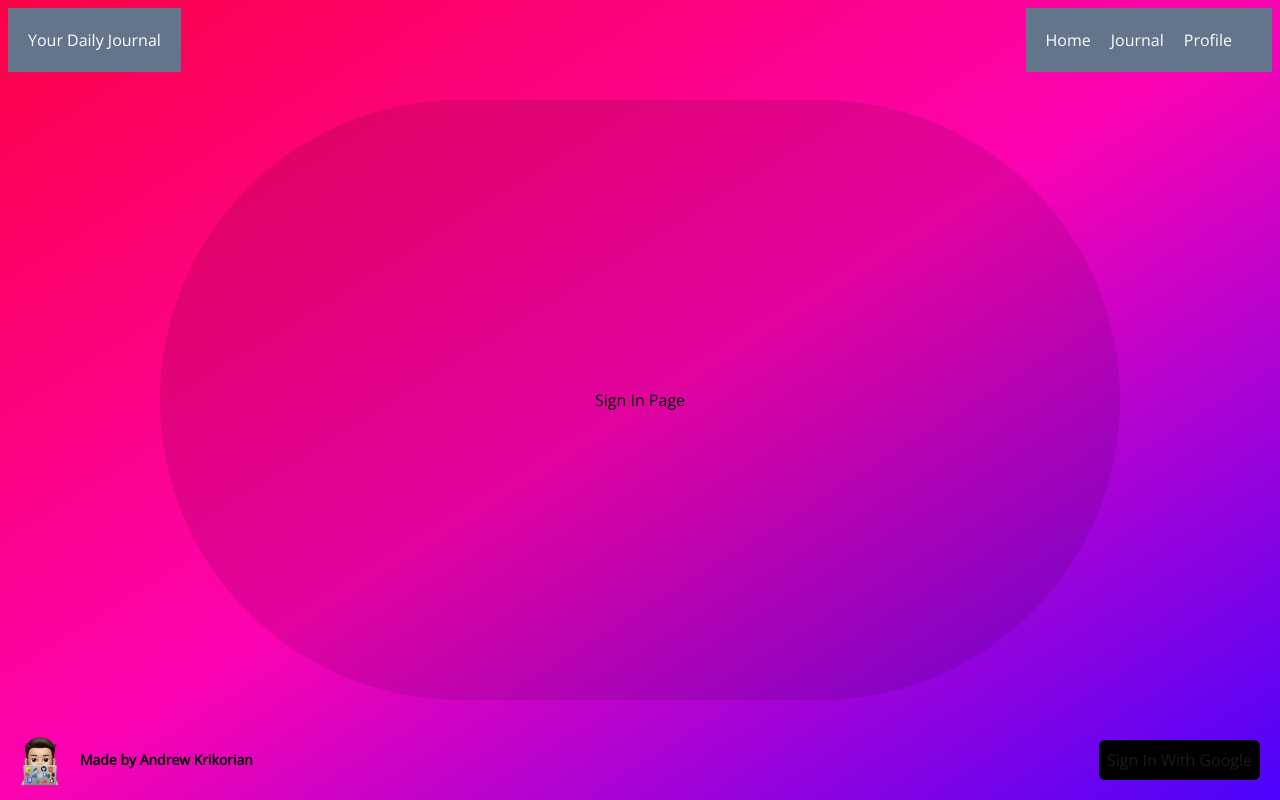
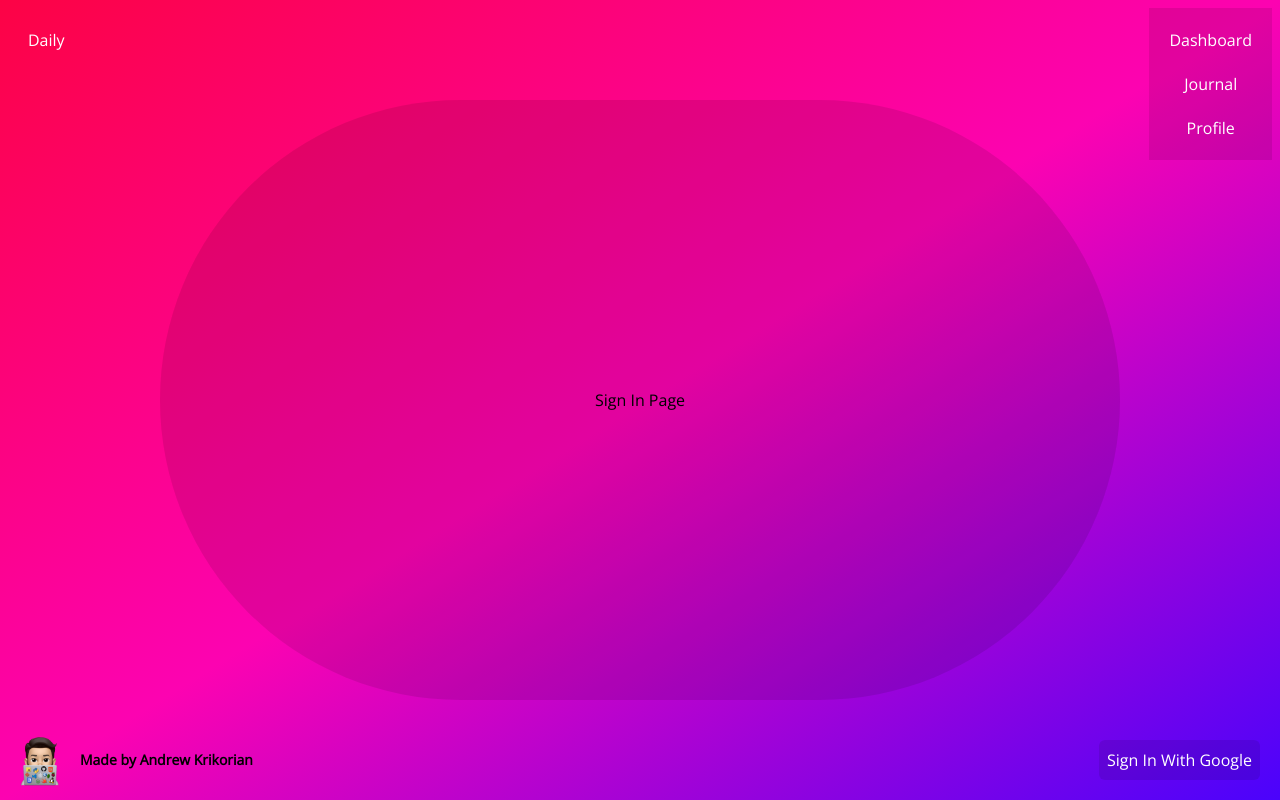
Before and after one commit to andykr1k/TechHacks2022, a React (Vite) app: page / in a window 1280 px wide. Built offline with nearby package versions, Linux system fonts and the light colour scheme; no server answers.

Commit message:
Still Working on Design

```diff
--- a/src/App.jsx
+++ b/src/App.jsx
@@ -43,16 +43,16 @@ function SignIn() {
     auth.signInWithPopup(provider);
   }
   return (
-    <motion.div whileHover={{scale: 1.2}}  className='flex absolute justify-center items-center bottom-0 right-0 m-5 bg-black rounded-md p-2'>
-      <button className='text-white opacity-10' onClick={signInWithGoogle}>Sign In With Google</button>
+    <motion.div whileHover={{scale: 1.2}} class="page" className='flex absolute justify-center items-center bottom-0 right-0 m-5 bg-black rounded-md p-2 bg-opacity-10'>
+      <button className='text-white' onClick={signInWithGoogle}>Sign In With Google</button>
     </motion.div>
   )
 }
 
 function SignOut() {
   return auth.currentUser && (
-    <motion.div whileHover={{scale: 1.2}}  className='flex absolute justify-center items-center bottom-0 right-0 m-5 bg-black rounded-md p-2'>
-      <button className='text-white opacity-5' onClick={() => auth.signOut()}>Sign Out</button>
+    <motion.div whileHover={{scale: 1.2}} class="page" className='flex absolute justify-center items-center bottom-0 right-0 m-5 bg-black rounded-md p-2 bg-opacity-10'>
+      <button className='text-white' onClick={() => auth.signOut()}>Sign Out</button>
     </motion.div>
   )
 }
--- a/src/components/Header.jsx
+++ b/src/components/Header.jsx
@@ -1,15 +1,15 @@
 import * as React from 'react';
-
+import { motion } from "framer-motion";
 function Header() {
   return (
     <div>
-      <div className='flex absolute m-2 top-0 text-white bg-slate-500 p-5'>
-        <p>Your Daily Journal</p>
+      <div className='flex absolute m-2 top-0 text-white p-5'>
+      <motion.p whileHover={{scale:1.2}}className='m-auto'>Daily</motion.p>
       </div>
-        <div className='flex absolute m-2 top-0 right-0 text-white bg-slate-500 p-5'>
-            <p className='m-auto mr-5'>Home</p>
-            <p className='m-auto mr-5'>Journal</p>
-            <p className='m-auto mr-5'>Profile</p>
+        <div class="page"  className='grid absolute m-2 top-0 right-0 text-white bg-black p-5 bg-opacity-10'>
+            <motion.p whileHover={{scale:1.2, rotate:10}}className='m-auto'>Dashboard</motion.p>
+            <motion.p whileHover={{scale:1.2, rotate:10}}className='m-auto mt-5'>Journal</motion.p>
+            <motion.p whileHover={{scale:1.2, rotate:10}}className='m-auto mt-5'>Profile</motion.p>
         </div>
     </div>
   )
```
